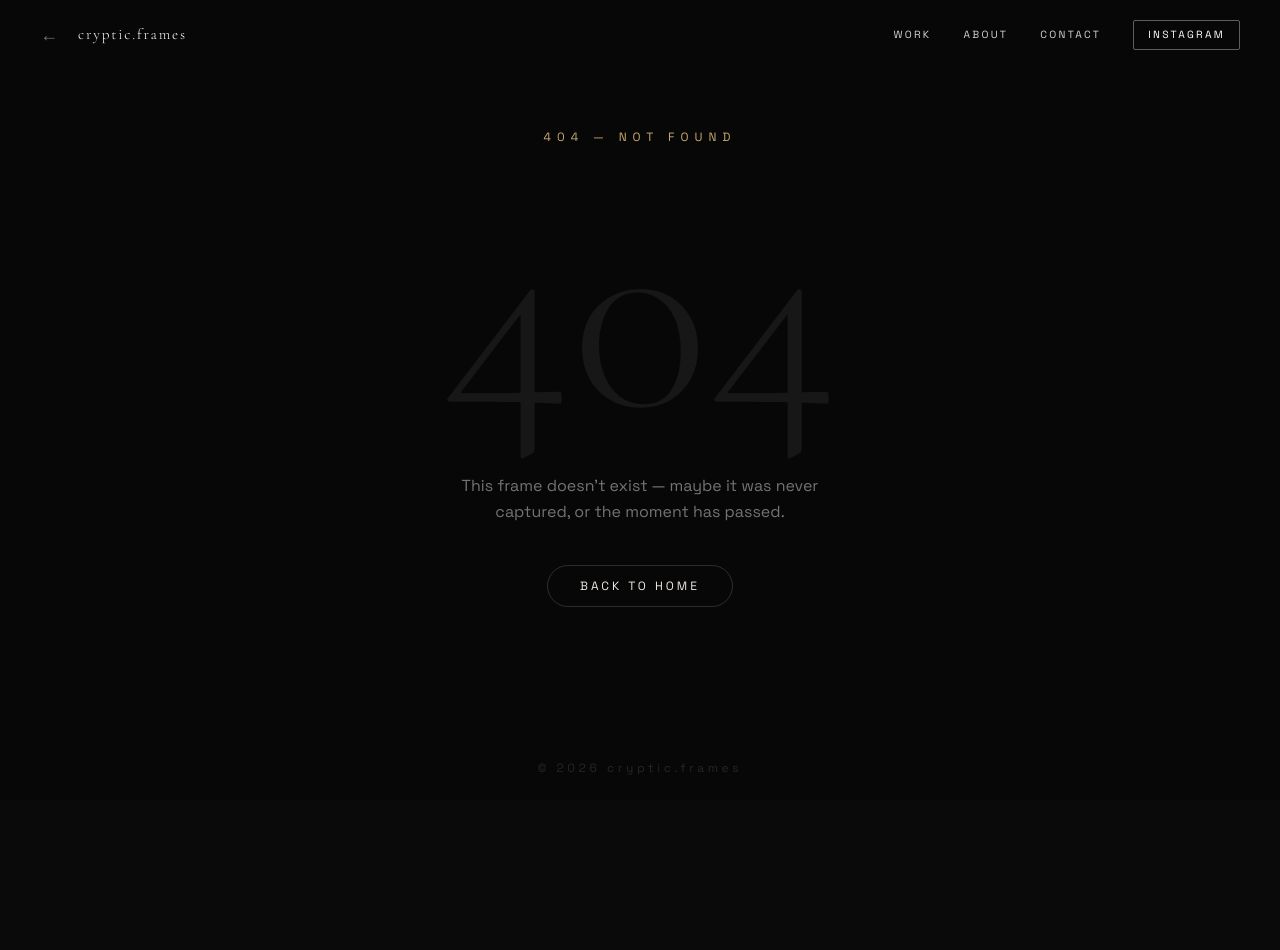
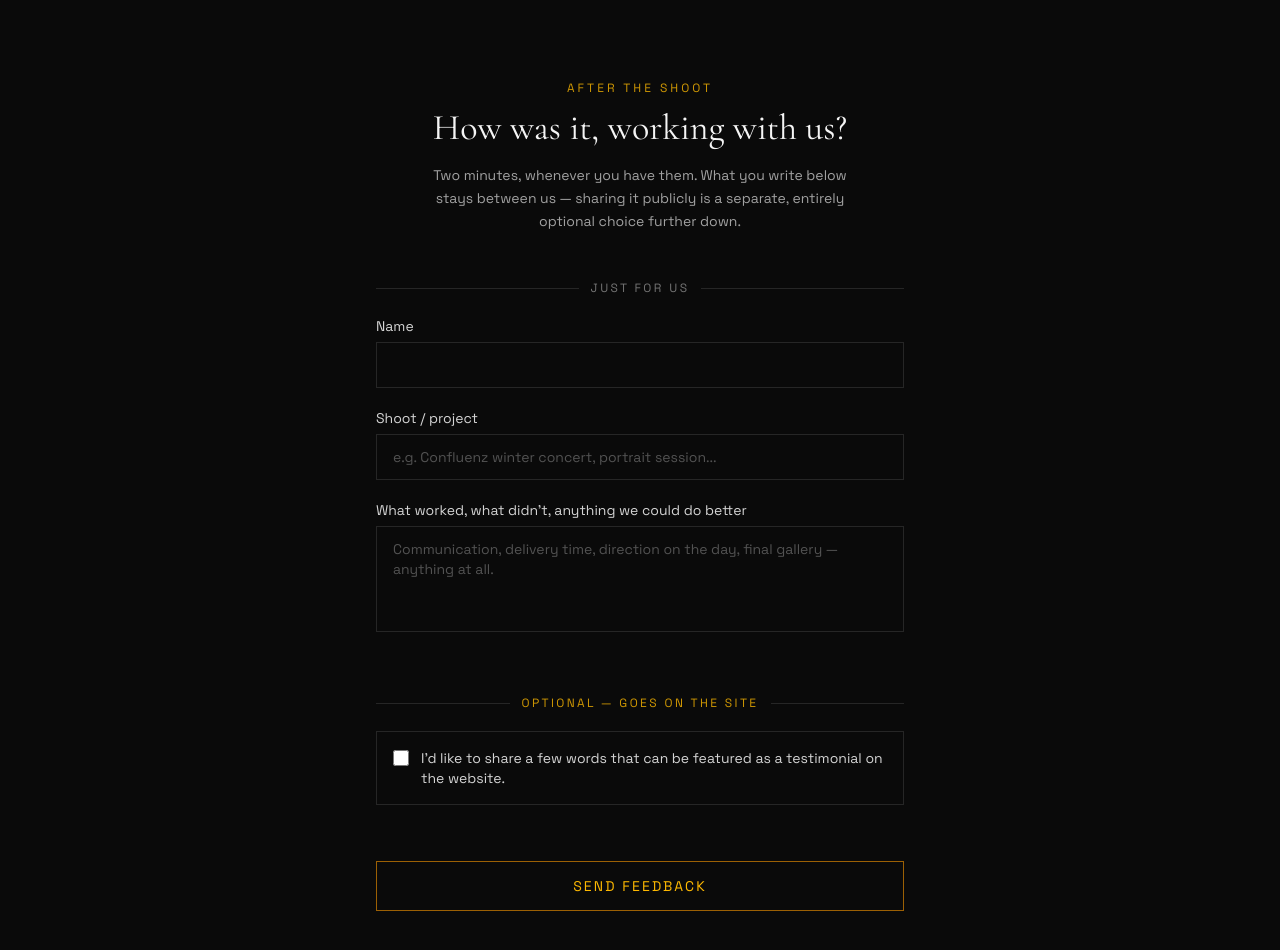
Before and after one commit to sharad017/cryptic-frames, a Next.js app: page /feedback in a window 1280 px wide. Before the commit this address had no page. Shown: the top 950 px of the page. Before the commit the page ends 800 px from the top, so only its background shows below. Built offline with nearby package versions, Linux system fonts and the light colour scheme.

Commit message:
Add client feedback and testimonial form

```diff
--- /dev/null
+++ b/app/feedback/page.tsx
@@ -0,0 +1,196 @@
+"use client";
+
+import { useState, FormEvent } from "react";
+
+// Replace with your actual Formspree endpoint (same one used on the contact form,
+// or create a second Formspree form so submissions land in a separate inbox)
+const FORMSPREE_ENDPOINT = "https://formspree.io/f/mvkpoyvp";
+
+export default function FeedbackForm() {
+  const [wantsToShare, setWantsToShare] = useState(false);
+  const [status, setStatus] = useState<"idle" | "sending" | "sent" | "error">(
+    "idle"
+  );
+
+  async function handleSubmit(e: FormEvent<HTMLFormElement>) {
+    e.preventDefault();
+    setStatus("sending");
+
+    const form = e.currentTarget;
+    const data = new FormData(form);
+
+    try {
+      const res = await fetch(FORMSPREE_ENDPOINT, {
+        method: "POST",
+        body: data,
+        headers: { Accept: "application/json" },
+      });
+
+      if (res.ok) {
+        setStatus("sent");
+        form.reset();
+        setWantsToShare(false);
+      } else {
+        setStatus("error");
+      }
+    } catch {
+      setStatus("error");
+    }
+  }
+
+  if (status === "sent") {
+    return (
+      <div className="mx-auto max-w-xl px-6 py-24 text-center">
+        <p className="font-serif text-2xl text-neutral-100">
+          Received — thank you.
+        </p>
+        <p className="mt-3 text-sm text-neutral-400">
+          Every note helps shape what comes next.
+        </p>
+      </div>
+    );
+  }
+
+  return (
+    <div className="mx-auto max-w-xl px-6 py-20">
+      <header className="mb-12 text-center">
+        <p className="text-xs uppercase tracking-[0.25em] text-amber-400/80">
+          After the shoot
+        </p>
+        <h1 className="mt-3 font-serif text-3xl text-neutral-100 md:text-4xl">
+          How was it, working with us?
+        </h1>
+        <p className="mx-auto mt-4 max-w-md text-sm leading-relaxed text-neutral-400">
+          Two minutes, whenever you have them. What you write below stays
+          between us — sharing it publicly is a separate, entirely optional
+          choice further down.
+        </p>
+      </header>
+
+      <form onSubmit={handleSubmit} className="space-y-14">
+        {/* ---------- PRIVATE FEEDBACK ---------- */}
+        <section>
+          <div className="mb-5 flex items-center gap-3">
+            <span className="h-px flex-1 bg-neutral-800" />
+            <span className="text-xs uppercase tracking-[0.2em] text-neutral-500">
+              Just for us
+            </span>
+            <span className="h-px flex-1 bg-neutral-800" />
+          </div>
+
+          <div className="space-y-5">
+            <div>
+              <label
+                htmlFor="name"
+                className="mb-1.5 block text-sm text-neutral-300"
+              >
+                Name
+              </label>
+              <input
+                id="name"
+                name="name"
+                type="text"
+                required
+                className="w-full border border-neutral-800 bg-neutral-950 px-4 py-3 text-sm text-neutral-100 outline-none transition-colors focus:border-amber-500/60"
+              />
+            </div>
+
+            <div>
+              <label
+                htmlFor="project"
+                className="mb-1.5 block text-sm text-neutral-300"
+              >
+                Shoot / project
+              </label>
+              <input
+                id="project"
+                name="project"
+                type="text"
+                placeholder="e.g. Confluenz winter concert, portrait session..."
+                className="w-full border border-neutral-800 bg-neutral-950 px-4 py-3 text-sm text-neutral-100 outline-none transition-colors focus:border-amber-500/60 placeholder:text-neutral-600"
+              />
+            </div>
+
+            <div>
+              <label
+                htmlFor="privateFeedback"
+                className="mb-1.5 block text-sm text-neutral-300"
+              >
+                What worked, what didn't, anything we could do better
+              </label>
+              <textarea
+                id="privateFeedback"
+                name="privateFeedback"
+                rows={4}
+                required
+                placeholder="Communication, delivery time, direction on the day, final gallery — anything at all."
+                className="w-full resize-none border border-neutral-800 bg-neutral-950 px-4 py-3 text-sm text-neutral-100 outline-none transition-colors focus:border-amber-500/60 placeholder:text-neutral-600"
+              />
+            </div>
+          </div>
+        </section>
+
+        {/* ---------- OPTIONAL PUBLIC TESTIMONIAL ---------- */}
+        <section>
+          <div className="mb-5 flex items-center gap-3">
+            <span className="h-px flex-1 bg-neutral-800" />
+            <span className="text-xs uppercase tracking-[0.2em] text-amber-400/80">
+              Optional — goes on the site
+            </span>
+            <span className="h-px flex-1 bg-neutral-800" />
+          </div>
+
+          <label className="flex cursor-pointer items-start gap-3 border border-neutral-800 bg-neutral-950 px-4 py-4">
+            <input
+              type="checkbox"
+              name="consentToDisplay"
+              checked={wantsToShare}
+              onChange={(e) => setWantsToShare(e.target.checked)}
+              className="mt-0.5 h-4 w-4 shrink-0 accent-amber-500"
+            />
+            <span className="text-sm text-neutral-300">
+              I'd like to share a few words that can be featured as a
+              testimonial on the website.
+            </span>
+          </label>
+
+          {wantsToShare && (
+            <div className="mt-5">
+              <label
+                htmlFor="testimonial"
+                className="mb-1.5 block text-sm text-neutral-300"
+              >
+                What stood out about the shoot or the final gallery?
+              </label>
+              <textarea
+                id="testimonial"
+                name="testimonial"
+                rows={3}
+                placeholder="A sentence or two is plenty."
+                className="w-full resize-none border border-neutral-800 bg-neutral-950 px-4 py-3 text-sm text-neutral-100 outline-none transition-colors focus:border-amber-500/60 placeholder:text-neutral-600"
+              />
+              <p className="mt-2 text-xs text-neutral-500">
+                We'll only publish this after checking back with you — nothing
+                goes up without your final okay.
+              </p>
+            </div>
+          )}
+        </section>
+
+        <button
+          type="submit"
+          disabled={status === "sending"}
+          className="w-full border border-amber-500/60 bg-transparent py-3.5 text-sm uppercase tracking-[0.15em] text-amber-400 transition-colors hover:bg-amber-500/10 disabled:opacity-50"
+        >
+          {status === "sending" ? "Sending..." : "Send feedback"}
+        </button>
+
+        {status === "error" && (
+          <p className="text-center text-sm text-red-400">
+            Something went wrong — mind trying again in a moment?
+          </p>
+        )}
+      </form>
+    </div>
+  );
+}
```
